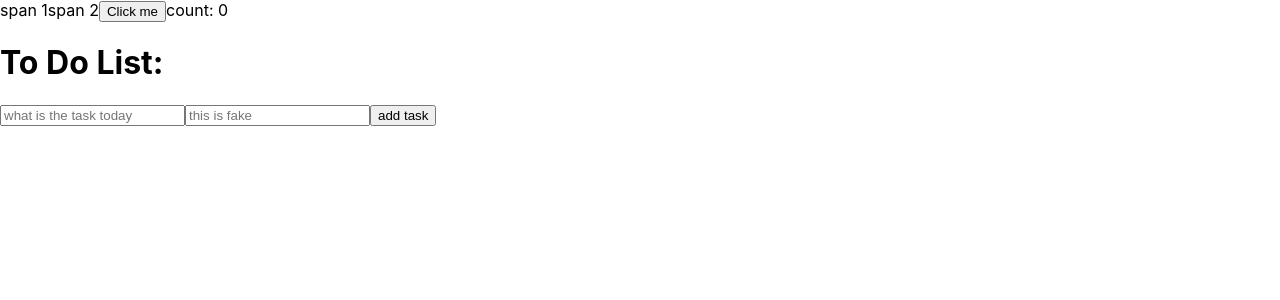
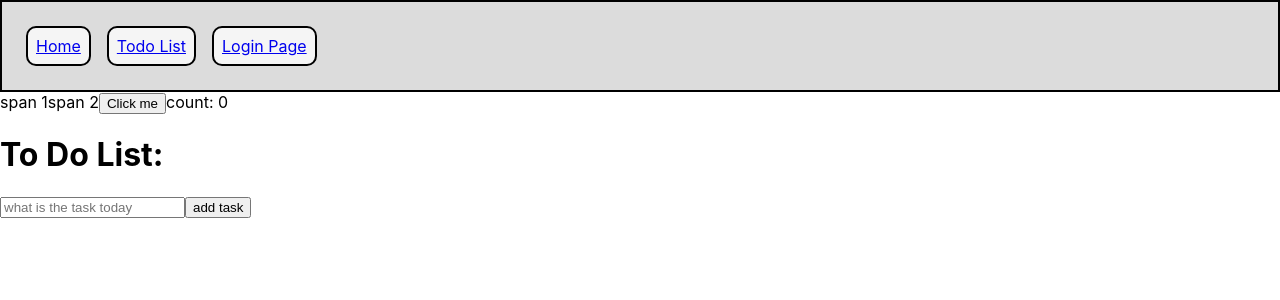
Before and after one commit to mitchell-mccracken/react-todo-app-client, a React (Create React App) app: page /todo in a window 1280 px wide. Shown: the top 300 px of the page. Built offline with nearby package versions, Linux system fonts and the light colour scheme.

Commit message:
restructured app to have a nav bar, added more dummy pages.

```diff
--- a/src/components/ToDoForm.jsx
+++ b/src/components/ToDoForm.jsx
@@ -19,7 +19,6 @@ export const ToDoForm = ( { addTodo } ) => {
         onChange={changeFunc}
         value={value}
       />
-      <input type="text" placeholder='this is fake' />
       <button type='submit' className='todo-btn'>
         add task
       </button>
--- /dev/null
+++ b/src/errorPage.jsx
@@ -0,0 +1,16 @@
+import { Link } from "react-router-dom";
+
+function ErrorPage() {
+  return (
+    <div id='error-page'>
+      <h1>Page Not Founc</h1>
+      <button>
+        <Link to='/' > Home</Link>
+      </button>
+
+    </div>
+  )
+};
+
+
+export default ErrorPage;
--- /dev/null
+++ b/src/homePage.jsx
@@ -0,0 +1,21 @@
+// import { useState } from 'react';
+import NavBar from './navBar';
+
+
+function HomePage() {
+  // let count = 0;
+  // const [ count, setCount ] = useState(0);
+
+  // const func = () => { setCount(count + 1) };
+
+  return (
+    <div>
+      {/* <NavBar /> */}
+      <NavBar />
+      <h1>home page</h1>
+    </div>
+  );
+}
+
+
+export default HomePage;
--- a/src/index.js
+++ b/src/index.js
@@ -2,19 +2,40 @@ import React from 'react';
 import ReactDOM from 'react-dom/client';
 import './styles/index.css';
 import App from './App';
-import MitchPage from './mitchPage';
 import reportWebVitals from './reportWebVitals';
-import NavPage from './navPage';
+import NavBar from './navBar';
+import TodoPage from './todoPage';
+import LoginPage from './loginPage';
+import HomePage from './homePage';
+import ErrorPage from './errorPage';
+import { createBrowserRouter, RouterProvider } from 'react-router-dom';
+
+const router = createBrowserRouter([
+  {
+    path: '/',
+    element: <HomePage />,
+    errorElement: <ErrorPage />,
+  },
+  {
+    path: '/todo',
+    element: <TodoPage />
+  },
+  {
+    path: '/login',
+    element: <LoginPage />
+  }
+]);
+
+const logURL = () => {
+  console.log(window.location.pathname)
+}
+logURL();
 
 const root = ReactDOM.createRoot(document.getElementById('root'));
 root.render(
-  // <React.StrictMode>
-  //   <App />
-  // </React.StrictMode>
-  <MitchPage/>
-
-
-
+  <React.StrictMode>
+    <RouterProvider router={router} />
+  </React.StrictMode>
 );
 
 // If you want to start measuring performance in your app, pass a function
--- /dev/null
+++ b/src/loginPage.jsx
@@ -0,0 +1,22 @@
+import { ToDoWrapper } from "./components/ToDoWrapper";
+import { useState } from 'react';
+import NavBar from "./navBar";
+
+
+
+function LoginPage() {
+  // let count = 0;
+  const [ count, setCount ] = useState(0);
+
+  const func = () => { setCount(count + 1) };
+
+  return (
+    <div id='login-page'>
+      <NavBar />
+      <h1>Login Page</h1>
+    </div>
+  );
+}
+
+
+export default LoginPage;
--- a/src/mitchPage.jsx
+++ /dev/null
@@ -1,30 +0,0 @@
-import { ToDoWrapper } from "./components/ToDoWrapper";
-import { useState } from 'react';
-
-
-
-
-function MitchPage() {
-  // let count = 0;
-  const [ count, setCount ] = useState(0);
-
-  const func = () => { setCount(count + 1) };
-
-  return (
-    <div className="header" id="mitch-page-wrapper">
-      <span>span 1</span>
-      <span>span 2</span>
-      <button onClick={func}>Click me</button>
-      <span>count: {count} </span>
-
-      <br></br>
-      <div>
-        <ToDoWrapper/>
-      </div>
-    </div>
-
-  );
-}
-
-
-export default MitchPage;
--- /dev/null
+++ b/src/navBar.jsx
@@ -0,0 +1,33 @@
+
+import { Link } from 'react-router-dom';
+import './styles/navBar.css';
+import HomePage from './homePage';
+import LoginPage from './loginPage';
+import TodoPage from './todoPage';
+
+
+function NavBar() {
+
+  const navToCounterPage = () => { window.open('./mitchPage') };
+
+
+
+  return (
+    <div id='main'>
+      <div id="nav-bar">
+        <div>
+          <Link to="/">Home</Link>
+        </div>
+        <div>
+          <Link to="/todo">Todo List</Link>
+        </div>
+        <div>
+          <Link to="/login">Login Page</Link>
+        </div>
+      </div>
+    </div>
+  )
+}
+
+
+export default NavBar;
--- a/src/navPage.jsx
+++ /dev/null
@@ -1,19 +0,0 @@
-
-import { Link } from 'react-router-dom';
-
-function NavPage() {
-
-  const navToCounterPage = () => { window.open('./mitchPage') };
-
-  return (
-    <div id="wrapper">
-
-      <Link to="/mitchPage">Counter Page</Link>
-      <div>LogIn Page</div>
-    </div>
-  )
-}
-
-
-
-export default NavPage;
--- /dev/null
+++ b/src/styles/navBar.css
@@ -0,0 +1,20 @@
+#nav-bar {
+  display: flex;
+  flex-direction: row;
+  background-color: gainsboro;
+  border: 2px solid black;
+  padding: 1rem;
+}
+
+#nav-bar div {
+  padding: .5rem;
+  margin: .5rem;
+  border: 2px solid black;
+  border-radius: 10px;
+  transition: all .5s;
+  background-color: whitesmoke;
+}
+
+#nav-bar div:hover {
+  background-color: green;
+}
--- /dev/null
+++ b/src/todoPage.jsx
@@ -0,0 +1,34 @@
+import { ToDoWrapper } from "./components/ToDoWrapper";
+import { useState } from 'react';
+import NavBar from "./navBar";
+
+
+
+
+function TodoPage() {
+  // let count = 0;
+  const [ count, setCount ] = useState(0);
+
+  const func = () => { setCount(count + 1) };
+
+  return (
+    <div id='todo-page'>
+      <NavBar />
+      <div className="header" id="mitch-page-wrapper">
+        <span>span 1</span>
+        <span>span 2</span>
+        <button onClick={func}>Click me</button>
+        <span>count: {count} </span>
+
+        <br></br>
+        <div>
+          <ToDoWrapper/>
+        </div>
+      </div>
+    </div>
+
+  );
+}
+
+
+export default TodoPage;
```
